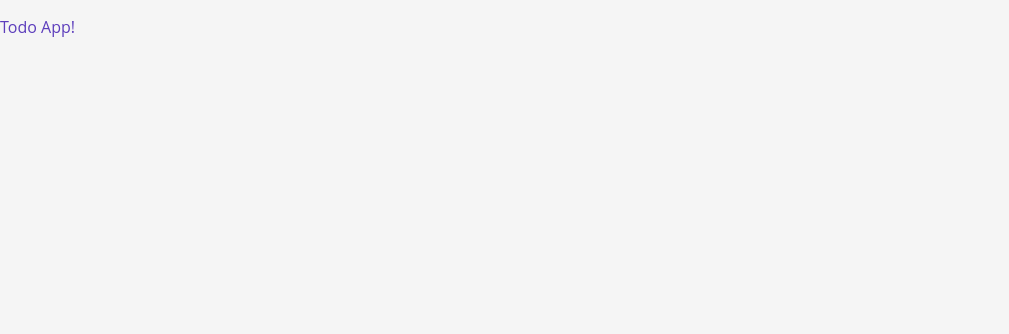
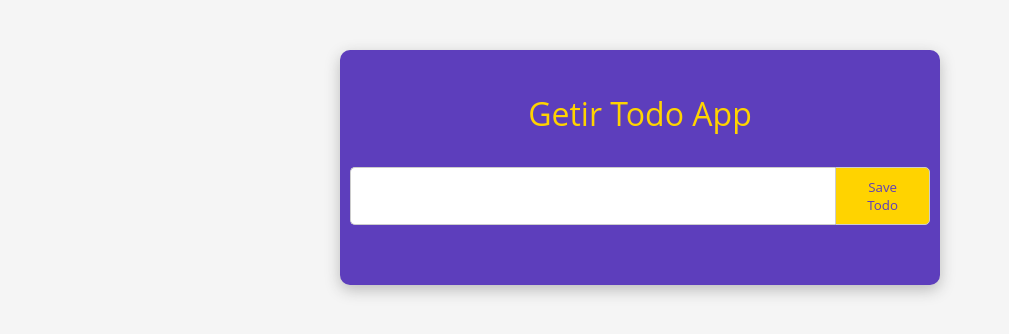
Before and after one commit to tolunaytezcan/todo-app, a React (Create React App) app: page / in a window 1280 px wide. Shown: the top 334 px of the page, without its empty margins (0-1009 px from the left). Built offline with nearby package versions, Linux system fonts and the light colour scheme.

Commit message:
Add all components on the main page

```diff
--- a/src/App.js
+++ b/src/App.js
@@ -1,10 +1,19 @@
-import { Text } from './components/text';
+import { useSelector } from 'react-redux';
+
+import TodoList from './components/TodoList/TodoList';
+import TodoForm from './components/TodoForm/TodoForm';
+
+import { Container, HeaderText } from './AppStyle';
 
 const App = () => {
+	const todos = useSelector(state => state.todos);
+
 	return (
-		<div>
-			<Text color='secondary' value='Todo App!' />
-		</div>
+		<Container>
+			<HeaderText>Getir Todo App</HeaderText>
+			<TodoForm />
+			<TodoList todos={todos} />
+		</Container>
 	);
 };
 
--- /dev/null
+++ b/src/AppStyle.js
@@ -0,0 +1,18 @@
+import styled from 'styled-components';
+
+export const Container = styled.div`
+	max-width: 600px;
+	background: #5d3ebc;
+	margin: 0 auto;
+	margin-top: 50px;
+	padding: 10px;
+	border-radius: 10px;
+	box-shadow: 0px 5px 15px #bbb;
+`;
+
+export const HeaderText = styled.p`
+	display: flex;
+	justify-content: center;
+	color: #ffd300;
+	font-size: 32px;
+`;
```
